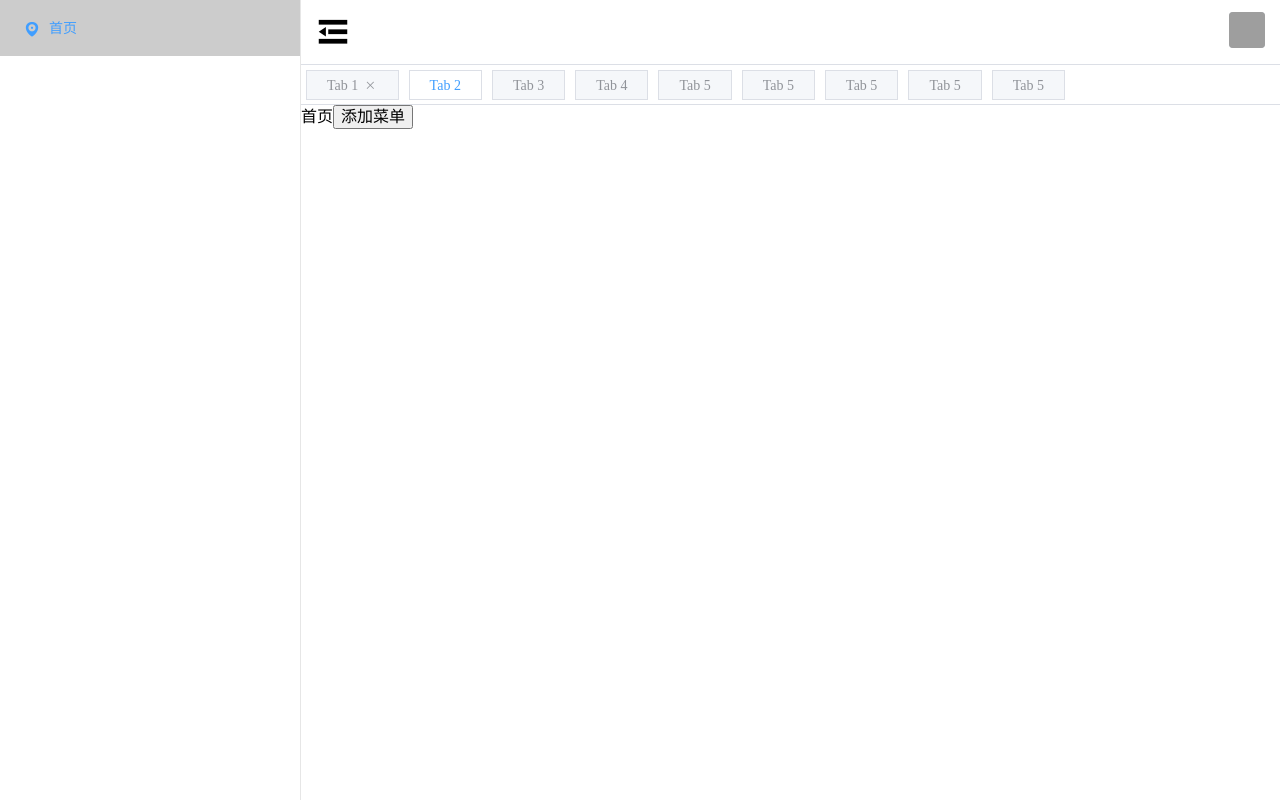
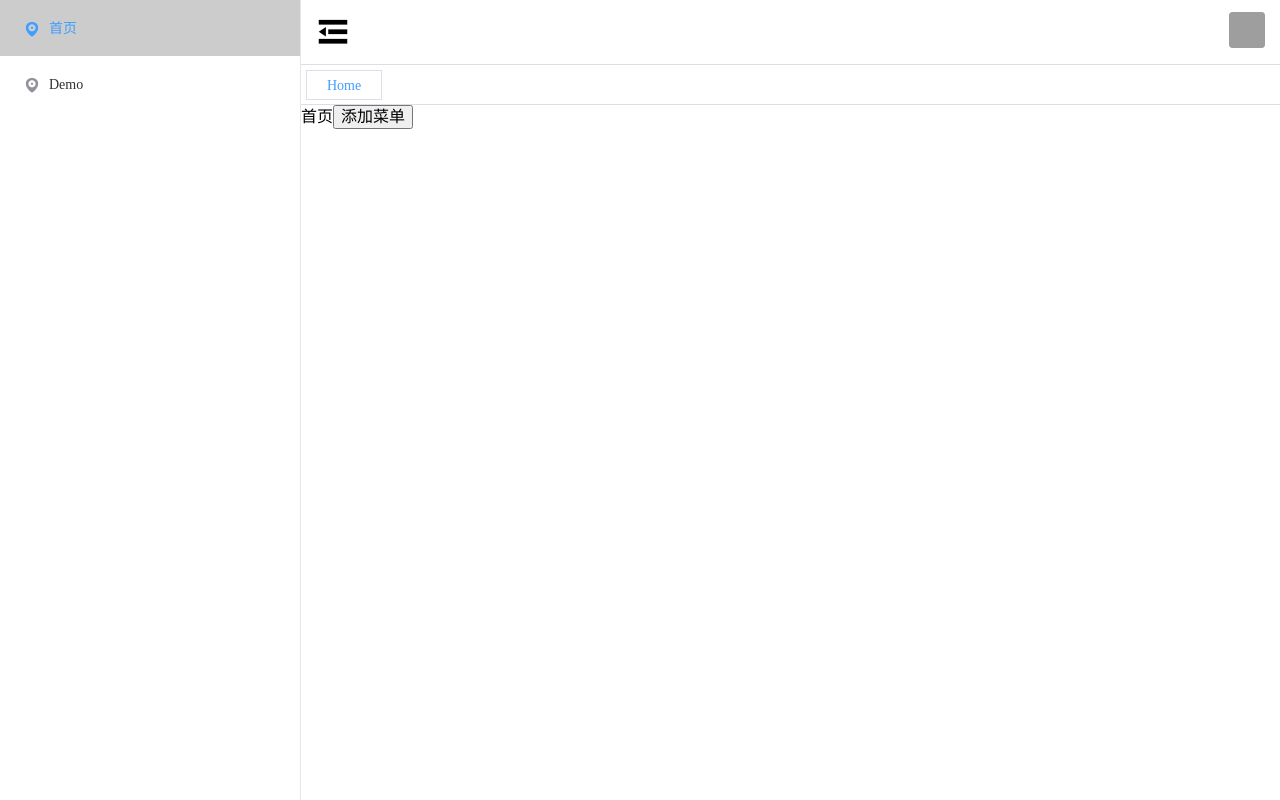
Before and after one commit to saltedfish964/vue-admin, a Vue app: page /#/Home in a window 1280 px wide. Built offline with nearby package versions, Linux system fonts and the light colour scheme; grey boxes are pictures that could not be loaded.

Commit message:
菜单路由跳转、tab 切换路由

```diff
--- a/src/layout/index.vue
+++ b/src/layout/index.vue
@@ -14,9 +14,10 @@
       ></TopHeader>
       <VTabs
         v-if="editableTabs.length"
-        v-model="editableTabsValue"
+        :value="$store.state.tabs.active"
         type="border-card"
         :show-content="false"
+        @tab-click="onTabClick"
       >
         <VTabPane
           v-for="(item) in editableTabs"
@@ -50,7 +51,6 @@ export default {
   data() {
     return {
       collapse: false,
-      editableTabsValue: '2',
     };
   },
   computed: {
@@ -63,6 +63,27 @@ export default {
     onCollapse(value) {
       this.collapse = value;
     },
+    onTabClick(tab) {
+      const tabItem = this.$store.getters['tabs/getTabsItem'](tab.name);
+      if (tabItem.route.fullPath !== this.$route.fullPath) {
+        this.$router.push({
+          path: tabItem.route.path,
+          query: tabItem.route.query,
+          params: tabItem.route.params,
+        })
+          .then(() => {
+            this.$store.commit('tabs/CHANGE_ACTIVE', tab.name);
+          });
+      }
+    },
+  },
+  created() {
+    this.$store.commit('tabs/ADD_NEW_TAB', {
+      title: this.$route.name,
+      name: this.$route.fullPath,
+      route: this.$route,
+    });
+    this.$store.commit('tabs/CHANGE_ACTIVE', this.$route.fullPath);
   },
 };
 </script>
--- a/src/layout/sidebar.vue
+++ b/src/layout/sidebar.vue
@@ -10,7 +10,7 @@
         :data="menu"
         class="siderbar-menu"
         :collapse="collapse"
-        default-active="Home"
+        :default-active="defaultActive"
         @select="onMenuSelect"
       ></Menu>
     </el-scrollbar>
@@ -30,13 +30,31 @@ export default {
       },
     },
   },
+  data() {
+    return {
+      defaultActive: 'Home',
+    };
+  },
   components: {
     Menu,
   },
   methods: {
-    onMenuSelect(index) {
-      console.log(index);
+    onMenuSelect(routerName) {
+      const { name } = this.$route;
+      if (name === routerName) return;
+      this.$router.push({ name: routerName })
+        .then(() => {
+          this.$store.commit('tabs/ADD_NEW_TAB', {
+            title: this.$route.name,
+            name: this.$route.fullPath,
+            route: this.$route,
+          });
+          this.$store.commit('tabs/CHANGE_ACTIVE', this.$route.fullPath);
+        });
     },
+  },
+  created() {
+    this.defaultActive = this.$route.name;
   },
 };
 </script>
--- a/src/router/index.js
+++ b/src/router/index.js
@@ -5,12 +5,36 @@ import Layout from '@/layout/index.vue';
 Vue.use(VueRouter);
 
 const routes = [
+  { path: '/404', name: '404', component: () => import('@/views/404/index') },
+  { path: '*', redirect: '/404' },
+];
+
+const createRouter = () => new VueRouter({
+  routes,
+});
+
+const router = createRouter();
+
+router.addRoutes([
+  {
+    path: '/',
+    component: Layout,
+    redirect: 'home',
+    children: [
+      {
+        path: '/home',
+        name: 'Home',
+        component: () => import(/* webpackChunkName: "home" */ '../views/Home.vue'),
+      },
+    ],
+  },
   {
     path: '/demo/',
     component: Layout,
     children: [
       {
         path: 'one',
+        name: 'DemoOne',
         component: {
           render(h) {
             return h('h1', '测试1');
@@ -35,27 +59,12 @@ const routes = [
       },
     ],
   },
-  { path: '/404', component: () => import('@/views/404/index') },
-  { path: '*', redirect: '/404' },
-];
-
-const router = new VueRouter({
-  routes,
-});
-
-router.addRoutes([
-  {
-    path: '/',
-    component: Layout,
-    redirect: 'home',
-    children: [
-      {
-        path: '/home',
-        name: 'home',
-        component: () => import(/* webpackChunkName: "home" */ '../views/Home.vue'),
-      },
-    ],
-  },
 ]);
 
+// 重置路由
+export function resetRouter() {
+  const newRouter = createRouter();
+  router.matcher = newRouter.matcher;
+}
+
 export default router;
--- a/src/store/modules/menu.js
+++ b/src/store/modules/menu.js
@@ -1,10 +1,18 @@
 const state = () => ({
+  active: '',
   list: [
     {
       index: 'Home',
       route: '/',
       disabled: false,
       name: '首页',
+      icon: 'el-icon-location',
+    },
+    {
+      index: 'DemoOne',
+      route: '/',
+      disabled: false,
+      name: 'Demo',
       icon: 'el-icon-location',
     },
   ],
--- a/src/store/modules/tabs.js
+++ b/src/store/modules/tabs.js
@@ -1,59 +1,31 @@
 const state = () => ({
-  list: [
-    {
-      title: 'Tab 1',
-      name: '1',
-      content: 'Tab 1 content',
-      closable: true,
-    },
-    {
-      title: 'Tab 2',
-      name: '2',
-      content: 'Tab 2 content',
-    },
-    {
-      title: 'Tab 3',
-      name: '3',
-      content: 'Tab 3 content',
-    },
-    {
-      title: 'Tab 4',
-      name: '4',
-      content: 'Tab 4 content',
-    },
-    {
-      title: 'Tab 5',
-      name: '5',
-      content: 'Tab 5 content',
-    },
-    {
-      title: 'Tab 5',
-      name: '6',
-      content: 'Tab 5 content',
-    },
-    {
-      title: 'Tab 5',
-      name: '7',
-      content: 'Tab 5 content',
-    },
-    {
-      title: 'Tab 5',
-      name: '8',
-      content: 'Tab 5 content',
-    },
-    {
-      title: 'Tab 5',
-      name: '9',
-      content: 'Tab 5 content',
-    },
-  ],
+  active: '',
+  list: [],
 });
 
-const getters = {};
+const getters = {
+  getTabsItem(s) {
+    const currentState = s;
+    return (name) => currentState.list.find((item) => item.name === name);
+  },
+};
 
-const actions = {};
+const actions = {
+};
 
-const mutations = {};
+const mutations = {
+  CHANGE_ACTIVE: (s, value) => {
+    const currentState = s;
+    if (currentState.active === value) return;
+    currentState.active = value;
+  },
+  ADD_NEW_TAB: (s, tab) => {
+    const currentState = s;
+    const index = currentState.list.findIndex((item) => item.name === tab.name);
+    if (index !== -1) return;
+    currentState.list.push(tab);
+  },
+};
 
 export default {
   namespaced: true,
--- a/src/views/Home.vue
+++ b/src/views/Home.vue
@@ -3,6 +3,7 @@
 </template>
 
 <script>
+import { resetRouter } from '@/router/index';
 
 export default {
   name: 'Home',
@@ -12,13 +13,17 @@ export default {
   },
   methods: {
     addNewMenu() {
-      this.$store.commit('menu/addMenu', {
-        index: 'Other',
-        route: '/other',
-        disabled: false,
-        name: '其他',
-        icon: 'el-icon-location',
-      });
+      // resetRouter();
+      console.log(resetRouter);
+      resetRouter();
+      this.$router.push({ name: '404' });
+      // this.$store.commit('menu/addMenu', {
+      //   index: 'Other',
+      //   route: '/other',
+      //   disabled: false,
+      //   name: '其他',
+      //   icon: 'el-icon-location',
+      // });
     },
   },
 };
```
